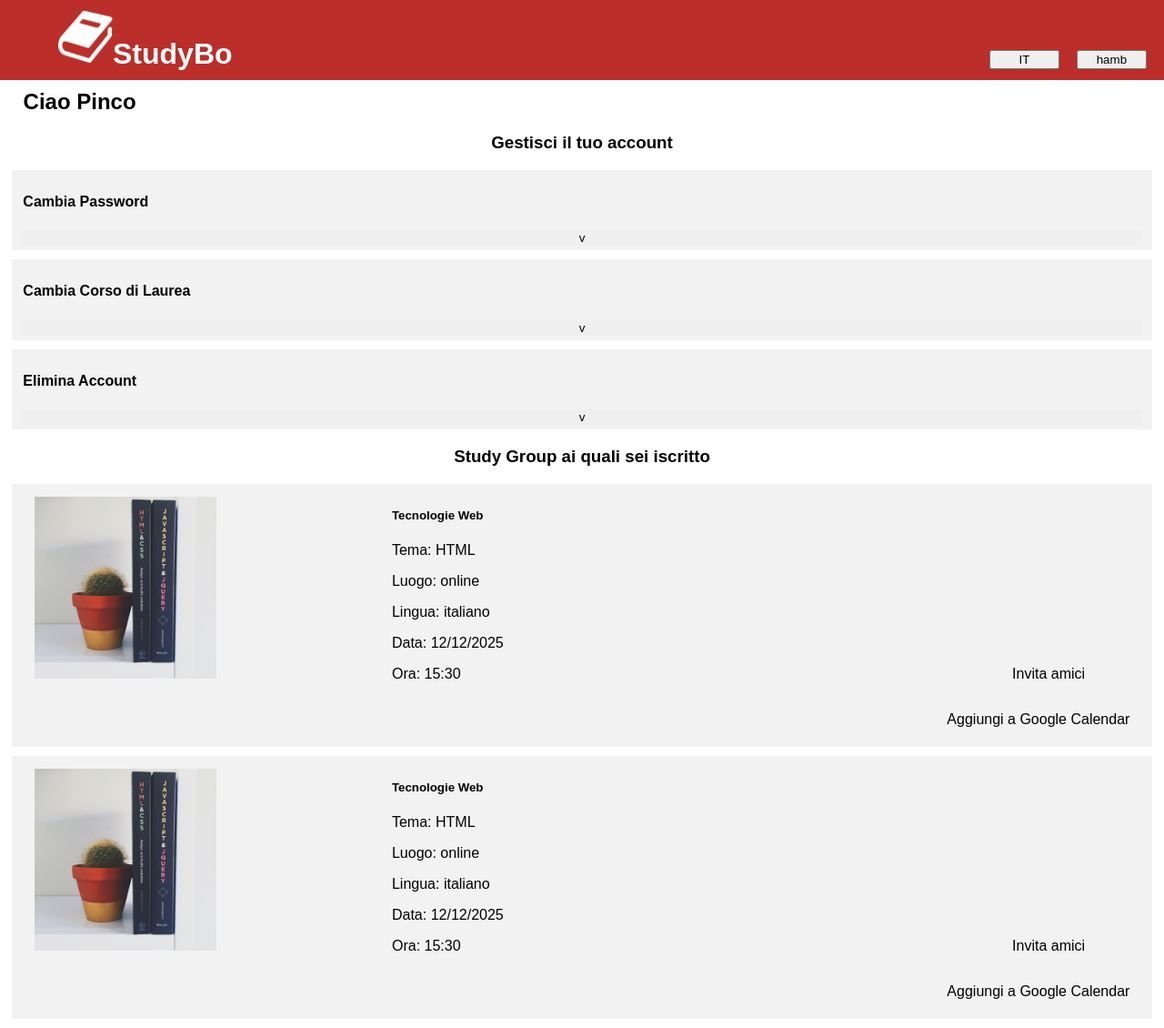
After one commit to CarloMN03/ProgettoWeb, a PHP site: page /profilo.html in a window 1280 px wide. The commit adds this page. Shown: the whole page at 91% size. Run offline with PHP 8.4, Linux system fonts and the light colour scheme.

Commit message:
20251214

```diff
--- /dev/null
+++ b/profilo.html
@@ -0,0 +1,125 @@
+<!DOCTYPE html>
+<html lang="it">
+    <head>
+        <meta charset="UTF-8"/>
+        <meta name="viewport" content="width=device-width, initial-scale=1.0"/>
+        <link rel="stylesheet" href="style.css"/>
+        <title>StudyBo - Area Personale</title>
+    </head>
+    <body>
+        <header>
+            <div>
+            <img src="logo.libro.png.PNG" alt="logo studybo libro"/><h1>StudyBo</h1>
+            </div><button class="lang-switch" type="button">IT</button><button class="hamburger" type ="button" id="hamburger" value="=" onclick="openForm('x', 'nav', 'hamburger')">hamb</button><button type="button" id="x" onclick="closeForm('x', 'nav', 'hamburger')">ciao</button>
+        </header>
+    </body>
+    <main>
+        <nav id="nav">
+            <ul>
+                <li><a href="#">Accedi/Registrati</a></li>
+                <li><a href="#">Corsi di Laurea</a></li>
+                <li><a href="#">Study Group</a></li>
+                <li><a href="#">Risorse</a></li>
+                <li><a href="#">Contatti</a></li>
+            </ul>
+        </nav>
+        <h2>Ciao Pinco</h2>
+        <section class="gest-utente">
+            <h3>Gestisci il tuo account</h3>
+            <div class="changepwd">
+                <h4>Cambia Password</h4>
+                <form id="chgpwd">
+                    <ul>
+                        <li>
+                            <label for="oldPwd">Vecchia password: </label><input type="password" name="oldPwd" id="oldPwd"/>
+                        </li>
+                        <li>
+                            <label for="newPwd">Nuova password: </label><input type="password" name="newPwd" id="newPwd"/>
+                        </li>
+                        <li>
+                            <label for="reNewPwd">Conferma nuova password: </label><input type="password" name="reNewPwd" id="reNewPwd"/>
+                        </li>
+                        <li>
+                            <input type="submit" value="Invia"/>
+                        </li>
+                    </ul>
+                </form>
+                <input type="button" id="closepwd" value="ʌ" onclick="closeForm('closepwd', 'chgpwd', 'openpwd')">
+                <input type="button" id="openpwd" value="v" onclick="openForm('closepwd', 'chgpwd', 'openpwd')">
+            </div>
+            <div class="changecdl">
+                <h4>Cambia Corso di Laurea</h4>
+                <form id="chgcdl">
+                    <ul>
+                        <li>
+                            <label for="newCdl">Scegli il nuovo Corso di Laurea: </label><select name="Cdl" id="newCdl">
+                                <option value=""></option>
+                                <option value="ingInf">Ingegneria Informatica</option>
+                                <option value="ingBio">Ingegneria Biomedica</option>
+                                <option value="ingEl">Ingegneria Elettronica</option>
+                            </select>
+                        </li>
+                        <li>
+                            <input type="submit" value="Invia"/>
+                        </li>
+                    </ul>
+                </form>
+                <input type="button" id="closecdl" value="ʌ" onclick="closeForm('closecdl', 'chgcdl', 'opencdl')">
+                <input type="button" id="opencdl" value="v" onclick="openForm('closecdl', 'chgcdl', 'opencdl')">
+            </div>
+            <div class="deletecdl">
+                <h4>Elimina Account</h4>
+                <form id="delacc">
+                    <ul>
+                        <li>
+                            <label for="pwd">Password: </label><input type="password" name="pwd" id="pwd"/>
+                        </li>
+                        <li>
+                            <input type="submit" value="Elimina Account"/>
+                        </li>
+                    </ul>
+                </form>
+                <input type="button" id="closedel" value="ʌ" onclick="closeForm('closedel', 'delacc', 'opendel')">
+                <input type="button" id="opendel" value="v" onclick="openForm('closedel', 'delacc', 'opendel')">
+            </div>
+        </section>
+        <section class="iscr-sg">
+            <h3>Study Group ai quali sei iscritto</h3>
+            <div class="sgcard">
+                <div class="sgimg">
+                    <img src="tecwb.jpg" alt="Tecnologie Web"/>
+                </div><div class="sgdesc">
+                    <h5>Tecnologie Web</h5>
+                    <p>Tema: HTML</p>
+                    <p>Luogo: online</p>
+                    <p>Lingua: italiano</p>
+                    <p>Data: 12/12/2025</p>
+                    <p>Ora: 15:30</p>
+                </div><div class="sginvito">
+                    <p>Invita amici</p>
+                </div>
+                <div class="sgcal">
+                    <p>Aggiungi a Google Calendar</p>
+                </div>
+            </div>
+            <div class="sgcard">
+                <div class="sgimg">
+                    <img src="tecwb.jpg" alt="Tecnologie Web"/>
+                </div><div class="sgdesc">
+                    <h5>Tecnologie Web</h5>
+                    <p>Tema: HTML</p>
+                    <p>Luogo: online</p>
+                    <p>Lingua: italiano</p>
+                    <p>Data: 12/12/2025</p>
+                    <p>Ora: 15:30</p>
+                </div><div class="sginvito">
+                    <p>Invita amici</p>
+                </div>
+                <div class="sgcal">
+                    <p>Aggiungi a Google Calendar</p>
+                </div>
+            </div>
+        </section>
+        <script src="script.js"></script>
+    </main>
+</html>
--- /dev/null
+++ b/script.js
@@ -0,0 +1,11 @@
+function closeForm(ʌ, form, v){
+    document.getElementById(ʌ).style.display = "none";
+    document.getElementById(form).style.display = "none";
+    document.getElementById(v).style.display = "initial";
+}
+
+function openForm(ʌ, form, v){
+    document.getElementById(ʌ).style.display = "initial";
+    document.getElementById(form).style.display = "inherit";
+    document.getElementById(v).style.display = "none";
+}
--- a/style.css
+++ b/style.css
@@ -1,74 +1,54 @@
-*{
-    font-family: Arial, sans-serif ;
+header, body, h1{
+    margin: 0;
+    padding: 0;
 }
 
-
-header,body{
-    margin : 0;
-    padding : 0;
+*{
+    font-family: Arial, sans-serif;
 }
-
 
 body{
     background-color: rgb(255, 255, 255);
     font-family: Arial, sans-serif;
-
 }
 
-header,footer{
+header, footer{
     background-color: #bb2e29;
-
+    color: #ffffff;
 }
 
-header img{
-     margin : 5px 5% ;
-
-
+header div, header h1, header button{
+    display: inline-block;
 }
 
-header{
-    display : flex;
+header div{
+    width: 80%;
+    margin: 10px 0 10px 5%;
+    box-sizing: border-box;
 }
 
-header .lang-switch{
-    margin-left: 65%;
-
+header div img{
+    width: 60px;
+    height: 60px;
 }
 
-header .hamburger {
-    margin-left: 5%;
+header button{
+    width: 6%;
+    margin-right: 1.5%;
 }
 
-.img-destra {
-    text-align: right;
+main section.intro div{
+    display:inline-block;
+    vertical-align: top;
 }
 
-.img-destra img {
-
-    height: auto;
-    display: block;
-
+main div.descrizione{
+    margin: 0 8% 0 2%;
+    width:40%;
+    box-sizing: border-box;
 }
 
-
-
-div.descrizione,div.img-destra{
-    display:inline-block;
-    vertical-align: top;
-    margin : 0 0 0 0;
-    padding: 0;
-
-}
-
-div.descrizione{
-    margin: 0 7.7% 0 2%;
-    width:40%;
-    box-sizing: border-box;
-
-}
-
-div.img-destra{
-
+main section.intro div.img-destra{
     margin:0px 0% 20px 0%;
     width:50%;
     box-sizing: border-box;
@@ -76,9 +56,271 @@ div.img-destra{
     padding: 0;
 }
 
-div.img-destra img{
+main section.intro div.img-destra img{
+    width: 100%;
+    box-sizing: border-box;
+    padding: 0;
+}
 
-    width : 100%;
+/*css profilo*/
+
+main h2{
+    margin-left: 2%;
+    margin-top: 0px;
+    padding-top: 10px;
+}
+
+section.gest-utente, section.iscr-sg, section.el-cdl, section.esame, section.contatti {
+    margin: 0 1% 0 1%;
+}
+
+section.gest-utente h3, section.iscr-sg h3{
+    text-align: center;
+}
+
+section.gest-utente div, section.iscr-sg>div{
+    padding: 5px 1% 5px 1%;
+    margin-bottom: 10px;
+}
+
+section.gest-utente div, section.iscr-sg div{
+    background-color: #f2f2f2;
+}
+
+form ul{
+    list-style: none;
+    width: 80%;
+    margin: 0 10%;
+    padding: 0;
+}
+
+form ul li:not(form ul li:last-child){
+    margin-bottom: 10px;
+}
+
+form ul li:last-child, section.gest-utente div ul li:last-child{
+    text-align: right;
+}
+
+form ul li label{
+    display: inline-block;
+    width: 50%;
+    text-align: left;
+    cursor: pointer;
+}
+
+form ul li input:not([type="submit"]), form ul li select{
+    width: 50%;
     box-sizing: border-box;
-    padding : 0;
 }
+
+form ul li input[type="submit"]{
+    cursor: pointer;
+    border-width: 0;
+    background-color: #bb2e29;
+    color: #ffffff;
+}
+
+input[type="button"]{
+    border-width: 0;
+    width: 100%;
+}
+
+div.sgcard div{
+    margin: 0 1% 0 1%
+}
+
+div.sgimg img{
+    width: 200px;
+    height: 200px;
+}
+
+div.sgimg{
+    width: 30%;
+    display: inline-block;
+}
+
+div.sgdesc{
+    width: 50%;
+    display: inline-block;
+}
+
+div.sginvito{
+    width: 10%;
+    display: inline-block;
+    vertical-align: bottom;
+}
+
+div.sginvito p, div.sgcal p{
+    text-align: right;
+}
+
+input[value="ʌ"], form#chgpwd, #chgcdl, #delacc, #x, #nav{
+    display: none;
+}
+
+nav{
+    position: absolute;
+    background-color: #bb2e29;
+    right: 0px;
+    z-index: 1;
+    padding-right: 30px;
+    text-align: right;
+}
+
+nav ul, div ul{
+    list-style: none;
+}
+
+nav ul li{
+    padding-top: 10px;
+}
+
+nav ul li a{
+    text-decoration: none;
+    color:#f2f2f2;
+}
+
+nav ul li a:hover, div ul li a:hover{
+    text-decoration: underline;
+}
+
+input[type="button"]{
+    cursor: pointer;
+}
+
+section>h2{
+    text-align: center;
+}
+
+div ul{
+    padding: 0;
+}
+
+div ul li a{
+    text-decoration: none;
+    color: black;
+}
+
+div#card-cdl, #card-esame {
+    display: flex;
+    background-color: #f2f2f2;
+    padding: 20px 2% 20px 2%;
+}
+
+div#card-img{
+    display: flex;
+}
+
+div#study-gr-anno ul{
+    background-color:#ffffff;
+}
+
+div#study-gr-anno ul li{
+    text-align: center;
+    font-weight: bold;
+    margin: 5px 0 5px 0;
+    padding: 10px 0 5px 0;
+    vertical-align: center;
+}
+
+div#card-img img, div#card-study-gr img, div#study-gr-anno ul div img{
+    max-width: 130px;
+    max-height: 130px;
+}
+
+div#card-cdl div#card-text, #card-esame div#card-text{
+    padding-left: 20px;
+    width: 100%;
+}
+
+.el-cdl div#study-gr-corso{
+    display: none;
+}
+
+div#study-gr-corso h3, div#study-gr-anno h3{
+    text-align: center;
+}
+
+div#study-gr-corso, div#study-gr-anno{
+    background-color: #f2f2f2;
+    padding: 20px 2% 20px 2%;
+    margin: 5px 0 5px 0;
+}
+
+div#card-study-gr{
+    background-color: #ffffff;
+    display: inline-block;
+    vertical-align: top;
+    padding: 10px 1% 10px 1%;
+    margin: 20px 5px 20px 5px;
+    width: 200px;
+    height: 380px;
+}
+
+div#study-gr-anno ul>div{
+    background-color:#ffffff;
+}
+
+.card-esami h4{
+    color: black;
+}
+
+.card-esami{
+    background-color: #f2f2f2;
+    display: inline-block;
+    vertical-align: top;
+    padding: 10px 1% 10px 1%;
+    margin: 20px 5px 20px 20px;
+    width: 200px;
+    height: 200px;
+    cursor: pointer;
+    border: 3px solid #f2f2f2
+}
+
+.card-esami:hover{
+    border: 3px solid #bb2e29;
+}
+
+.el-esami{
+    display: none;
+}
+
+#card-stGr-img, #add-stGr{
+    display: flex;
+    justify-content: center;
+}
+
+.esami-img{
+    display: flex;
+    justify-content: center;
+}
+
+div#study-gr-anno ul div h2{
+    text-align: center;
+}
+
+#part-stGr{
+    position: relative;
+    float: right;
+}
+
+#part-stGr img{
+    display: block;
+    z-index: 0;
+    width: 50px;
+    height: 50px;
+}
+
+#conta-part{
+    position: absolute;
+    top: 36%;
+    left: 50%;
+    transform: translate(-50%, -50%);
+    z-index: 1;
+    font-size: 13px;
+}
+
+#add-stGr{
+    margin: 70px 0 40px 0;
+}
```
Also changed, not shown: contatti.html (added, +39 -0 lines), elenco-cdl.html (added, +92 -0 lines), esame.html (added, +100 -0 lines), home.html (+16 -24 lines), cuore.png (added), p1.jpg, plus.png (added), po.png, tecwb.jpg (added).
